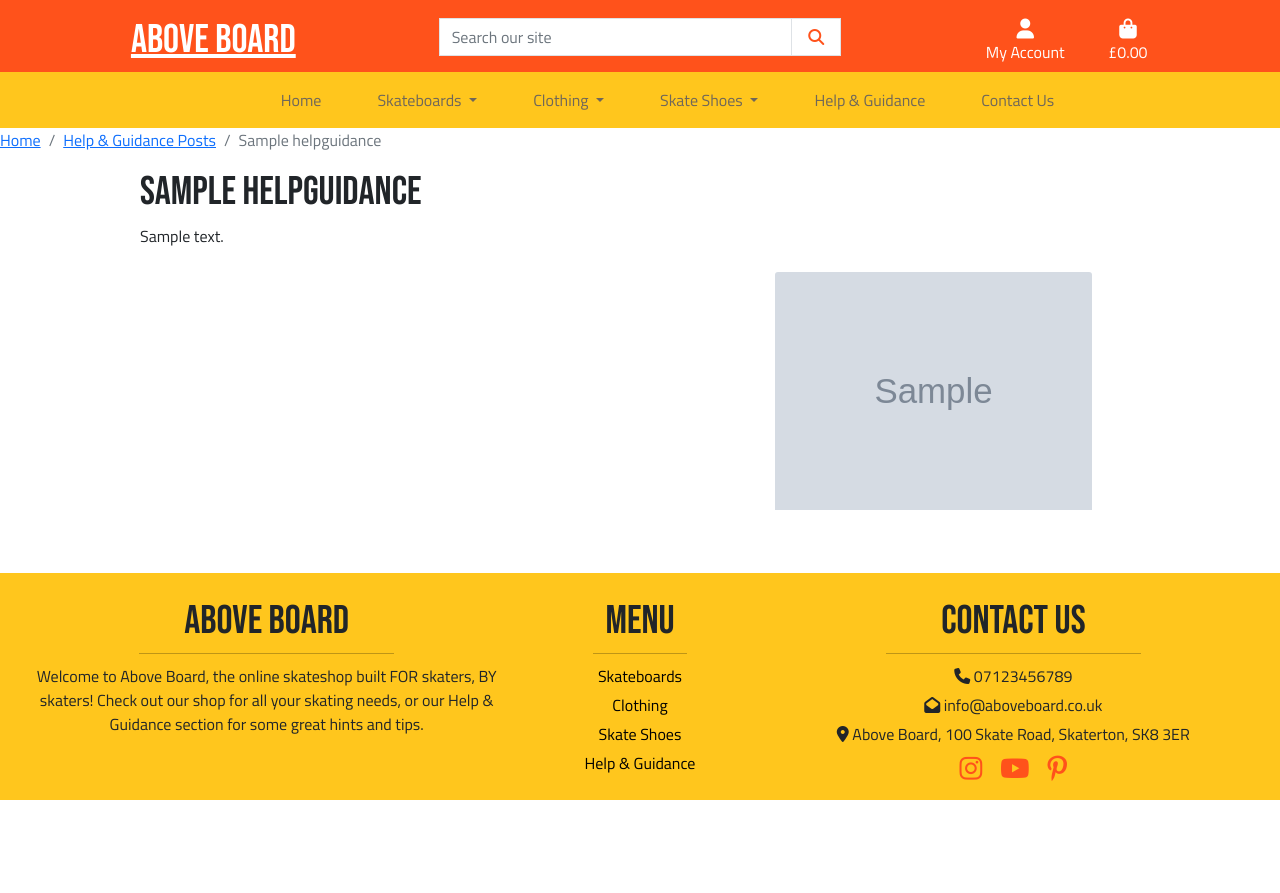
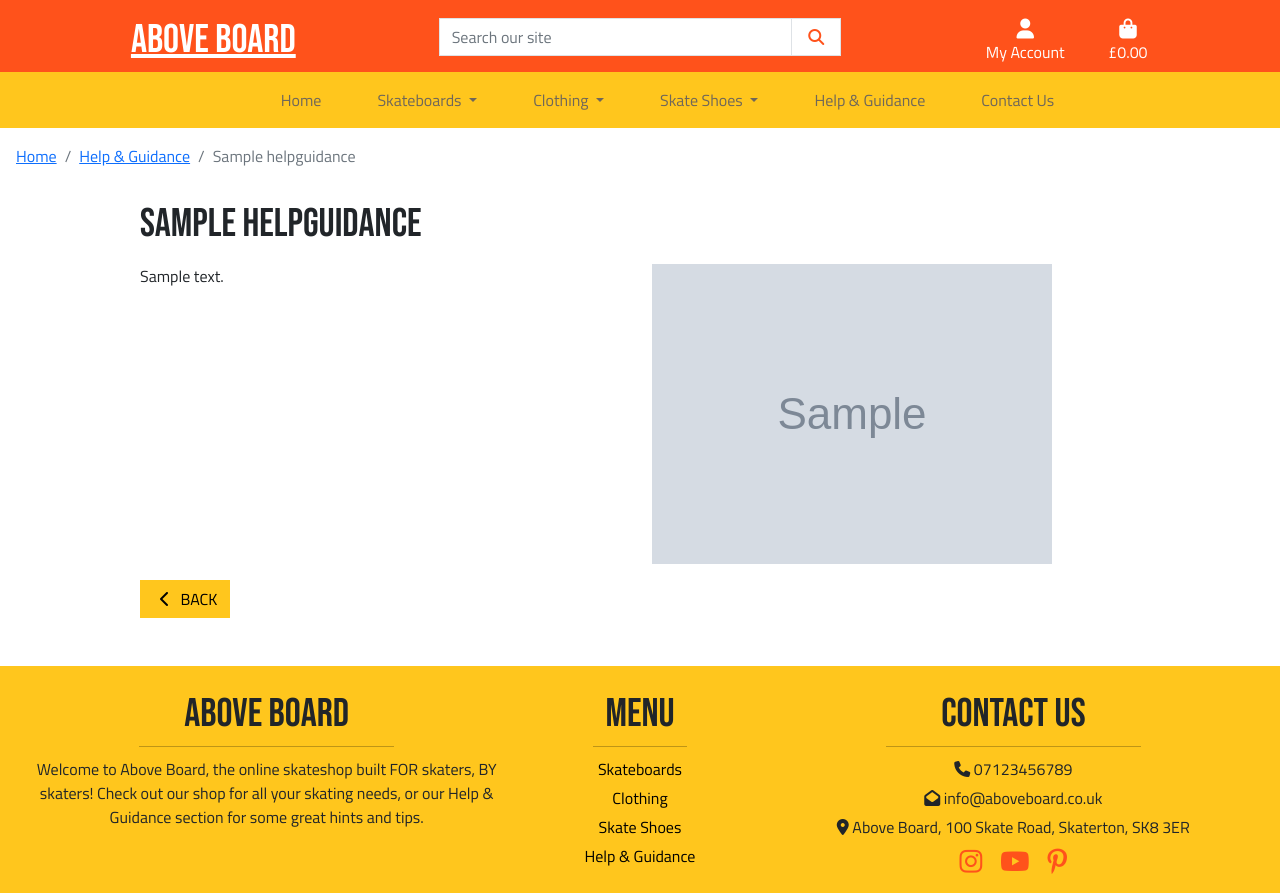
Before and after one commit to taybro23/AboveBoard_MS4, a Django app: page /help/1/ in a window 1280 px wide. Before the commit the page ends 800 px from the top, so only its background shows below. Run offline with Django 3.2, Linux system fonts and the light colour scheme; tables that the repository leaves empty hold one stand-in row (values such as "Sample post"); grey boxes marked "Sample" are stand-in pictures; parts of the project's set-up code (start-up, migrations or seed data) failed here and were passed over; some libraries are stand-ins or nearby versions.

Commit message:
Changed display, added classes, margins and relevent comments.

```diff
--- a/help/templates/help/post_detail.html
+++ b/help/templates/help/post_detail.html
@@ -17,39 +17,22 @@
     <!----- Post Detail Page ----------------------------------->
     <!----- Breadcrumb Links ----->
     <nav aria-label="breadcrumb">
-        <ol class="breadcrumb">
+        <ol class="breadcrumb mt-3 ms-3">
           <li class="breadcrumb-item"><a href="{% url 'home' %}">Home</a></li>
-          <li class="breadcrumb-item"><a href="{% url 'all_posts' %}">Help & Guidance Posts</a></li>
+          <li class="breadcrumb-item"><a href="{% url 'all_posts' %}">Help & Guidance</a></li>
           <li class="breadcrumb-item active" aria-current="page">{{ post.title }}</li>
         </ol>
     </nav>
-    <!----- Product ----->
-    <div class="container">
+    <!----- Post Display ----->
+    <div class="container mt-3">
+        <!----- Title ----->
         <div class="row">
             <div class="col">
                 <h1>{{ post.title }}</h1>
             </div>
         </div>
-        <div class="row">
-            <div class="col">
-                <p>{{ post.body }}</p>
-            </div>
-            <!----- Post Image ----->
-            <div class="col-12 col-md-6 col-lg-4 offset-lg-2 me-5">
-                <div class="image-container my-5">
-                    {% if post.image %}
-                        <a href="{{ post.image.url }}" target="_blank">
-                            <img class="card-img-top img-fluid" src="{{ post.image.url }}" alt="{{ post.title }}">
-                        </a>
-                        {% else %}
-                        <a href="">
-                            <img class="card-img-top img-fluid" src="{{ MEDIA_URL }}noimage.png" alt="{{ post.title }}">
-                        </a>
-                    {% endif %}
-                </div>
-            </div>
-        </div>
-        <div class="row">
+        <!----- Edit/Delete Buttons For Superuser ----->
+        <div class="row mb-2">
             <div class="col">
                 {% if request.user.is_superuser %}
                     <small class="ml-3">
@@ -59,6 +42,37 @@
                 {% endif %}
             </div>
         </div>
+        <!----- Body and Image ----->
+        <div class="row">
+            <div class="col-12 col-md-6">
+                <p>{{ post.body }}</p>
+            </div>
+            <!----- Image ----->
+            <div class="col-12 col-md-6">
+                <div class="image-container mb-3">
+                    {% if post.image %}
+                        <a href="{{ post.image.url }}" target="_blank">
+                            <img class="img-fluid rounded-0" src="{{ post.image.url }}" alt="{{ post.title }}">
+                        </a>
+                        {% else %}
+                        <a href="">
+                            <img class="img-fluid rounded-0" src="{{ MEDIA_URL }}noimage.png" alt="{{ post.title }}">
+                        </a>
+                    {% endif %}
+                </div>
+            </div>
+        </div>
+        <!----- Back To All Posts Button ----->
+        <div class="row mb-5">
+            <div class="col">
+                <a href="{% url 'all_posts' %}" class="btn bb2 rounded-0">
+                    <span class="icon">
+                        <i class="fas fa-chevron-left"></i>
+                    </span>
+                    <span class="text-uppercase">Back</span>
+                </a>
+            </div>
+        </div>
     </div>
 
 
```
